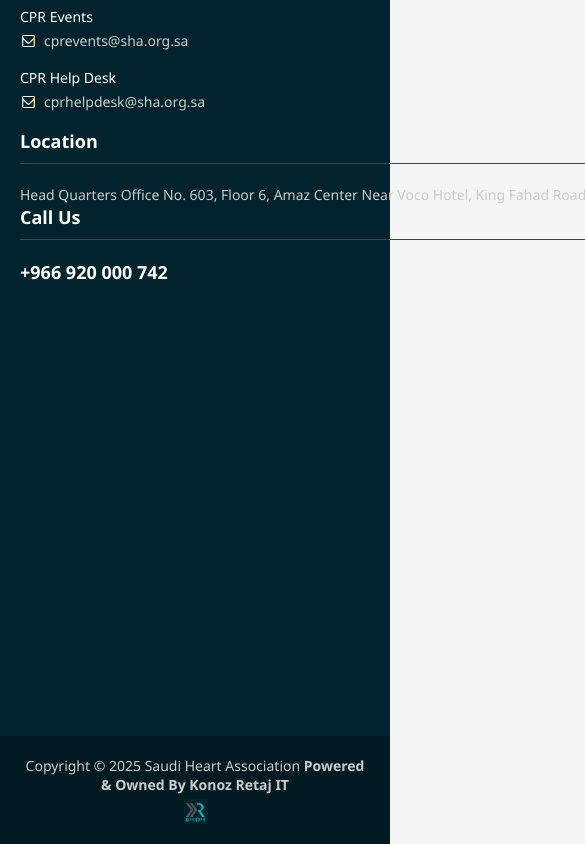
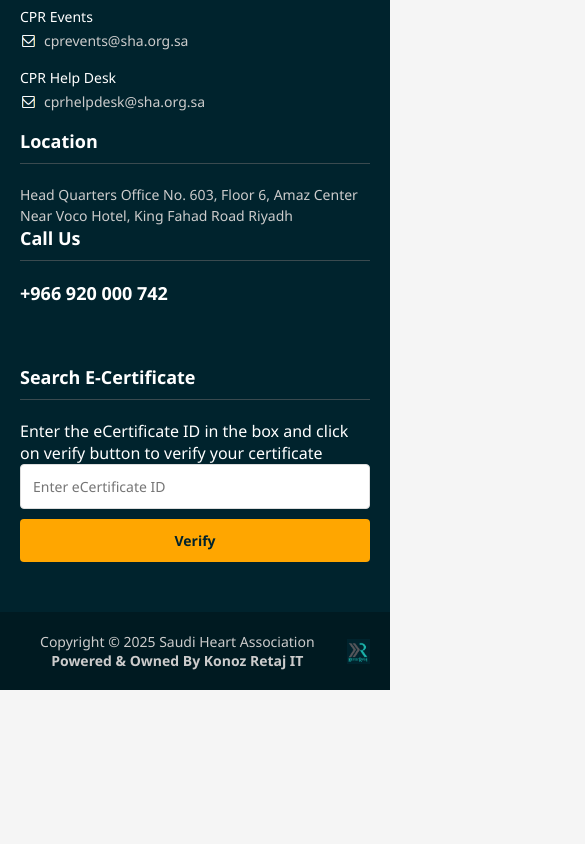
Before and after one commit to QaimHussainpcr/website_for_suadia, a plain HTML site: page index.html in a window 390 px wide. Shown: the part 2058-2902 px from the top of the page, 585 px wide, since content can reach past the window. After the commit the page ends 2748 px from the top, so only its background shows below. Drawn offline with Linux system fonts and the light colour scheme; a web font is replaced by a local one.

Commit message:
some change

```diff
--- a/style.css
+++ b/style.css
@@ -397,6 +397,15 @@ body {
     }
   }
 
+  @media (max-width: 992px) {
+  .right-side-container {
+    flex: 1 1 100%; /* Full width on medium screens */
+    margin-left: 0;
+    padding-left: 0;
+    margin-top: 30px;
+  }
+}
+
 @media (max-width: 576px) {
   .search-container {
     flex-direction: column;
@@ -410,10 +419,6 @@ body {
 
   .search-container button {
     margin-top: 10px;
-    }
-
-    .footer-bottom {
-      flex-direction: column;
-      gap: 5px;
+    padding: 12px;
   }
 }
```
Lines whose indentation alone changed are shown as unchanged.
